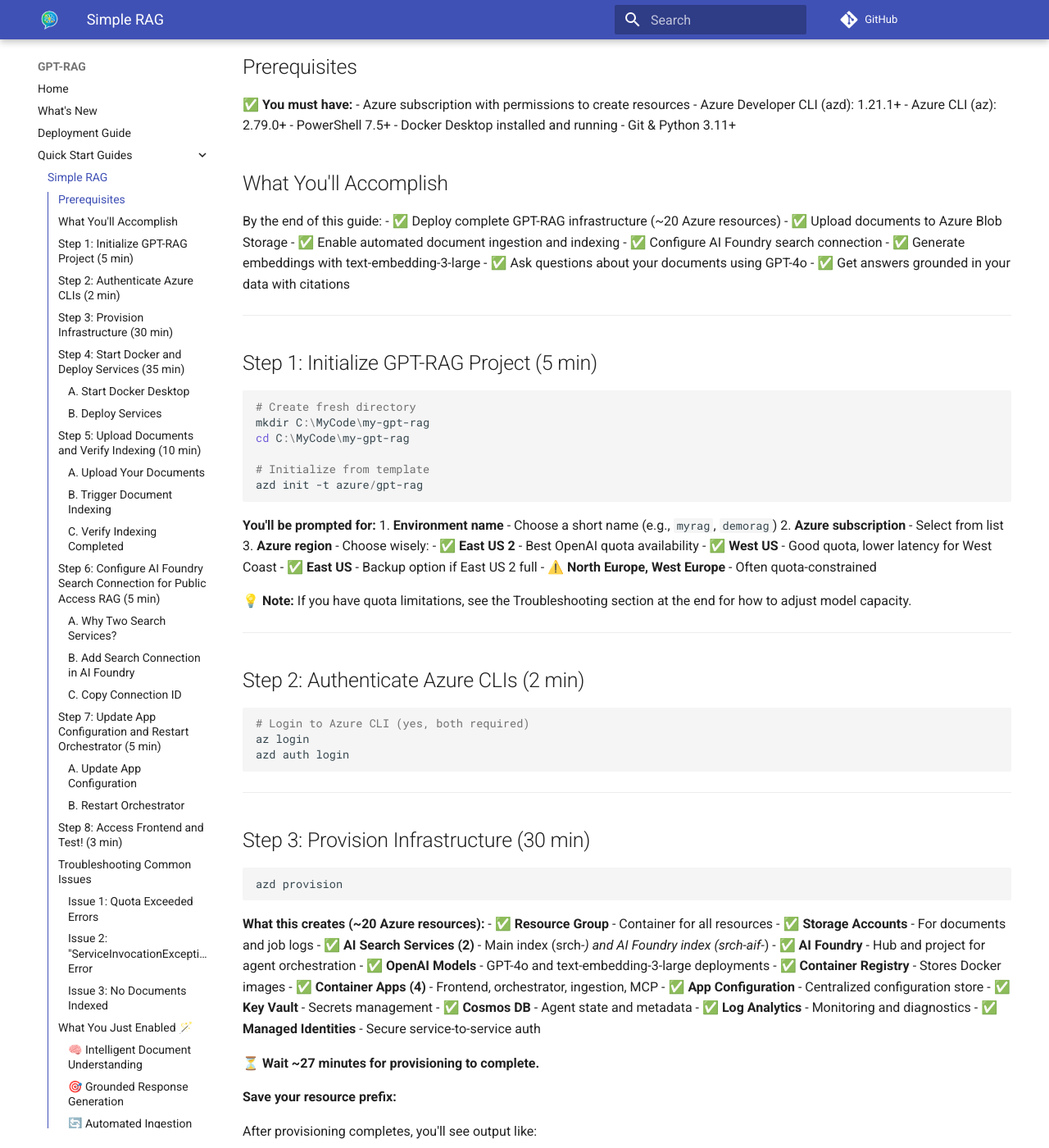
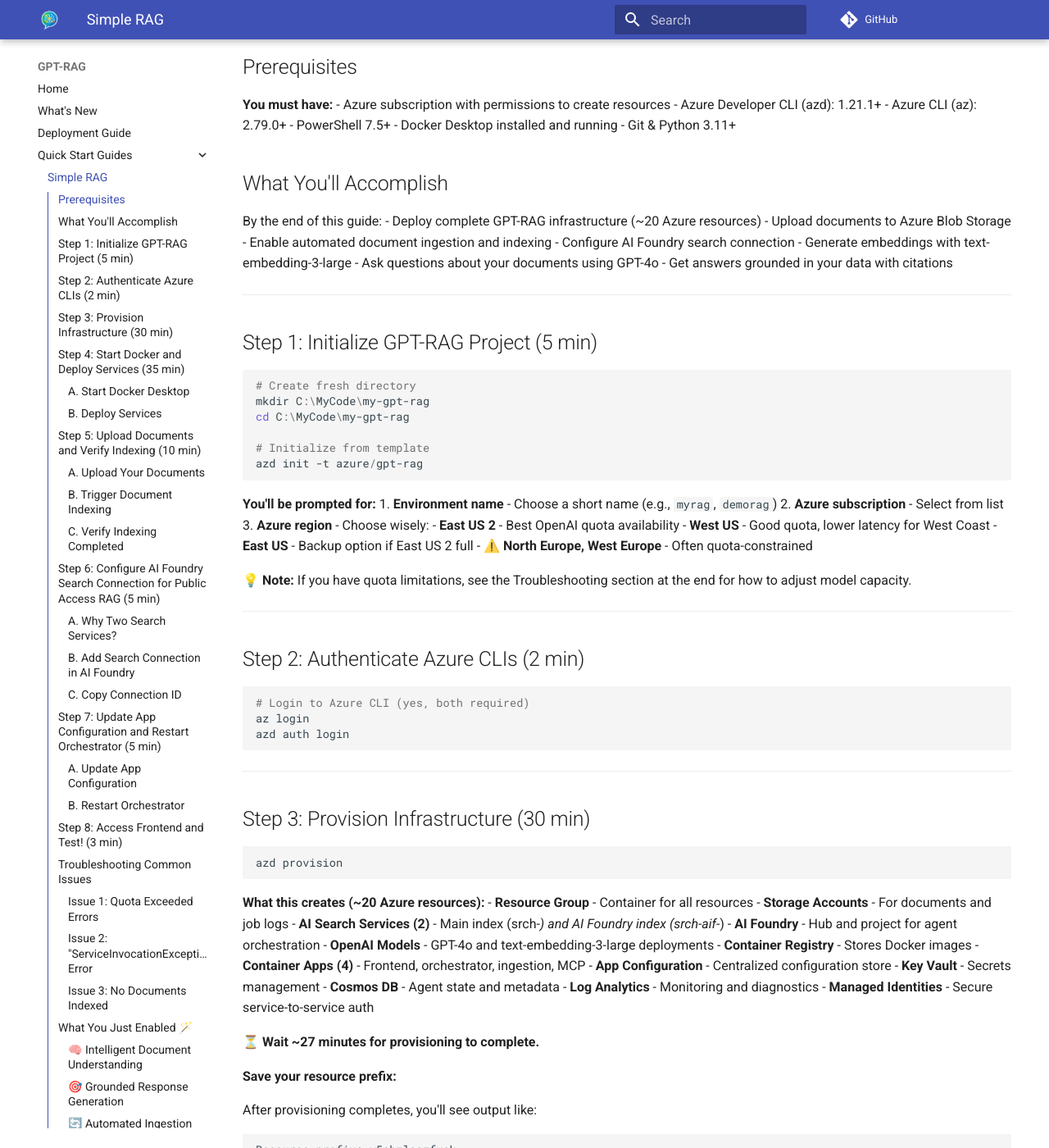
Before and after one commit to Azure/GPT-RAG, an MkDocs documentation site: the page built from docs/simple-rag-quickstart.md, in a window 1280 px wide and 1400 px high, scrolled down 223 px. Shown: the whole window at 82% size. Built offline with MkDocs 1.6.1 and Material for MkDocs 9.7.7, drawn with Linux system fonts in a browser that asks for light colours; comment, search, counter and statistics services are not loaded; some of the changed text lies outside the part shown.

````diff
--- a/docs/simple-rag-quickstart.md
+++ b/docs/simple-rag-quickstart.md
@@ -6,7 +6,7 @@ This quickstart enables a public access solution which is for testing purposes o
 
 ## Prerequisites
 
-✅ **You must have:**
+**You must have:**
 - Azure subscription with permissions to create resources
 - Azure Developer CLI (azd): 1.21.1+
 - Azure CLI (az): 2.79.0+
@@ -17,13 +17,13 @@ This quickstart enables a public access solution which is for testing purposes o
 ## What You'll Accomplish
 
 By the end of this guide:
-- ✅ Deploy complete GPT-RAG infrastructure (~20 Azure resources)
-- ✅ Upload documents to Azure Blob Storage
-- ✅ Enable automated document ingestion and indexing
-- ✅ Configure AI Foundry search connection
-- ✅ Generate embeddings with text-embedding-3-large
-- ✅ Ask questions about your documents using GPT-4o
-- ✅ Get answers grounded in your data with citations
+- Deploy complete GPT-RAG infrastructure (~20 Azure resources)
+- Upload documents to Azure Blob Storage
+- Enable automated document ingestion and indexing
+- Configure AI Foundry search connection
+- Generate embeddings with text-embedding-3-large
+- Ask questions about your documents using GPT-4o
+- Get answers grounded in your data with citations
 
 ---
 
@@ -42,9 +42,9 @@ azd init -t azure/gpt-rag
 1. **Environment name** - Choose a short name (e.g., `myrag`, `demorag`)
 2. **Azure subscription** - Select from list
 3. **Azure region** - Choose wisely:
-   - ✅ **East US 2** - Best OpenAI quota availability
-   - ✅ **West US** - Good quota, lower latency for West Coast
-   - ✅ **East US** - Backup option if East US 2 full
+   - **East US 2** - Best OpenAI quota availability
+   - **West US** - Good quota, lower latency for West Coast
+   - **East US** - Backup option if East US 2 full
    - ⚠️ **North Europe, West Europe** - Often quota-constrained
 
 **💡 Note:** If you have quota limitations, see the Troubleshooting section at the end for how to adjust model capacity.
@@ -68,18 +68,18 @@ azd provision
 ```
 
 **What this creates (~20 Azure resources):**
-- ✅ **Resource Group** - Container for all resources
-- ✅ **Storage Accounts** - For documents and job logs
-- ✅ **AI Search Services (2)** - Main index (srch-*) and AI Foundry index (srch-aif-*)
-- ✅ **AI Foundry** - Hub and project for agent orchestration
-- ✅ **OpenAI Models** - GPT-4o and text-embedding-3-large deployments
-- ✅ **Container Registry** - Stores Docker images
-- ✅ **Container Apps (4)** - Frontend, orchestrator, ingestion, MCP
-- ✅ **App Configuration** - Centralized configuration store
-- ✅ **Key Vault** - Secrets management
-- ✅ **Cosmos DB** - Agent state and metadata
-- ✅ **Log Analytics** - Monitoring and diagnostics
-- ✅ **Managed Identities** - Secure service-to-service auth
+- **Resource Group** - Container for all resources
+- **Storage Accounts** - For documents and job logs
+- **AI Search Services (2)** - Main index (srch-*) and AI Foundry index (srch-aif-*)
+- **AI Foundry** - Hub and project for agent orchestration
+- **OpenAI Models** - GPT-4o and text-embedding-3-large deployments
+- **Container Registry** - Stores Docker images
+- **Container Apps (4)** - Frontend, orchestrator, ingestion, MCP
+- **App Configuration** - Centralized configuration store
+- **Key Vault** - Secrets management
+- **Cosmos DB** - Agent state and metadata
+- **Log Analytics** - Monitoring and diagnostics
+- **Managed Identities** - Secure service-to-service auth
 
 ⏳ **Wait ~27 minutes for provisioning to complete.**
 
@@ -140,13 +140,13 @@ azd deploy
 **Azure Portal → Storage accounts → st`<prefix>` → Containers → documents → Upload**
 
 **Supported formats:**
-- ✅ **PDF** - Most common (OCR with Document Intelligence)
-- ✅ **Word** (.docx) - Extracts text and tables
-- ✅ **PowerPoint** (.pptx) - Extracts slides and speaker notes
-- ✅ **Excel** (.xlsx) - Extracts sheets and data (v4.0+)
-- ✅ **Text** (.txt, .md) - Direct text ingestion
-- ✅ **Images** (.jpg, .png, .bmp, .tiff) - OCR extraction
-- ✅ **HTML** - Web page content extraction
+- **PDF** - Most common (OCR with Document Intelligence)
+- **Word** (.docx) - Extracts text and tables
+- **PowerPoint** (.pptx) - Extracts slides and speaker notes
+- **Excel** (.xlsx) - Extracts sheets and data (v4.0+)
+- **Text** (.txt, .md) - Direct text ingestion
+- **Images** (.jpg, .png, .bmp, .tiff) - OCR extraction
+- **HTML** - Web page content extraction
 
 **What happens after upload:**
 1. File stored in `documents` container
@@ -160,14 +160,14 @@ azd deploy
 ### B. Trigger Document Indexing
 
 The indexing service runs automatically:
-- ✅ **On container startup** (immediate first run)
-- ✅ **Hourly on CRON** (at :10 minutes past the hour)
+- **On container startup** (immediate first run)
+- **Hourly on CRON** (at :10 minutes past the hour)
 
 **Option 1: Wait for next CRON run** (up to 60 minutes)
 
 **Option 2: Force immediate indexing by restarting:**
 
-**Azure Portal → Container Apps → ca-`<prefix>`-dataingest
+**Azure Portal → Container Apps → ca-`<prefix>`-dataingest**
 
 1. Click **Stop**
 2. Wait 10 seconds
@@ -180,7 +180,7 @@ The indexing service runs automatically:
 
 **Azure Portal → AI Search → srch-`<prefix>` → Indexes → ragindex-`<prefix>`**
 
-- ✅ **Document count > 0** (indicates chunks were indexed)
+- **Document count > 0** (indicates chunks were indexed)
 
 ---
 
@@ -204,7 +204,7 @@ The orchestrator needs the connection ID for the main search service.
 5. Click **+ New connection**
 6. Select **Azure AI Search**
 7. Select **srch-`<prefix>`** (NOT srch-aif-*)
-8. **Authentication:** ✅ **Microsoft Entra ID** (NOT API Key)
+8. **Authentication:** **Microsoft Entra ID** (NOT API Key)
 9. **Connection name:** Use the resource name (e.g., `srchqitxxnnt4igs6`)
 10. Click **Save**
 
@@ -232,13 +232,13 @@ After saving, the connection details page shows the connection ID.
 3. Click the key → Click **Edit**
 4. **Value field:** Paste the connection ID you copied from AI Foundry
 5. Verify:
-   - ✅ **Content type:** `text/plain`
-   - ✅ **Label:** `gpt-rag`
+   - **Content type:** `text/plain`
+   - **Label:** `gpt-rag`
 6. Click **Apply** → Click **Save**
 
 ### B. Restart Orchestrator
 
-**Azure Portal → Container Apps → ca-`<prefix>`-orchestrator
+**Azure Portal → Container Apps → ca-`<prefix>`-orchestrator**
 
 1. Click **Deactivate**
 2. Wait 10 seconds
@@ -260,10 +260,10 @@ Copy the **Application URL** and open it in your browser. You should see the GPT
 3. "What does the document say about [specific topic]?"
 
 **Expected response:**
-- ✅ Natural language answer based on your document
-- ✅ **Citations** showing which chunks were used
-- ✅ **Source references** with page numbers (if PDF)
-- ✅ Response generated by GPT-4o using retrieved context
+- Natural language answer based on your document
+- **Citations** showing which chunks were used
+- **Source references** with page numbers (if PDF)
+- Response generated by GPT-4o using retrieved context
 
 ---
 
````
Also changed, not shown: other parts of docs/simple-rag-quickstart.md (+1 -1 lines), docs/nl2sql-quickstart.md (+31 -31 lines).
